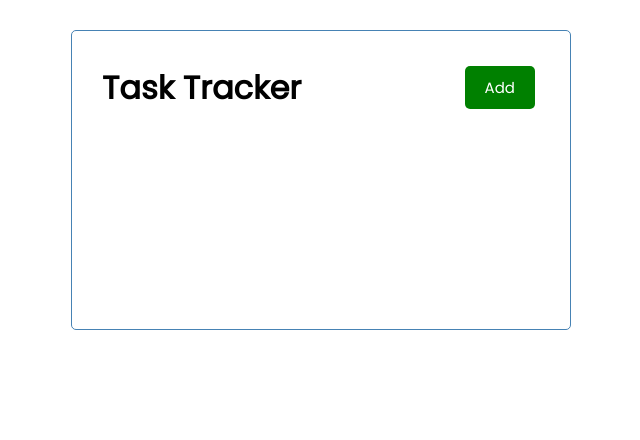
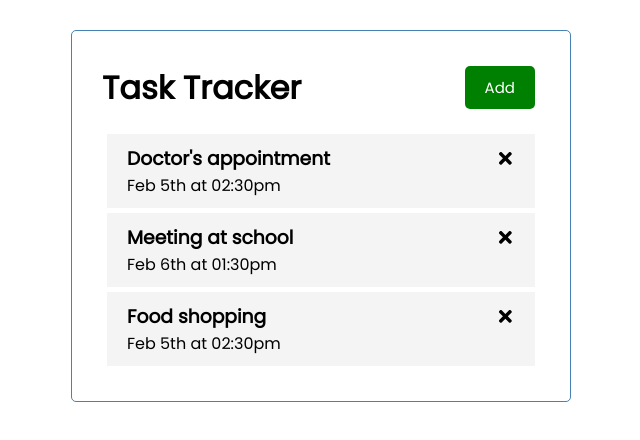
Before and after one commit to Tchybooxur/React_Task_Tracker, a React (Create React App) app: page / in a window 1280 px wide. Shown: the top 440 px of the page, without its empty margins (319-959 px from the left). Built offline with nearby package versions, Linux system fonts and the light colour scheme.

Commit message:
modified Button & Header; added Task & Tasks components

```diff
--- a/package.json
+++ b/package.json
@@ -8,6 +8,7 @@
     "@testing-library/user-event": "^13.5.0",
     "react": "^18.1.0",
     "react-dom": "^18.1.0",
+    "react-icon": "^1.0.0",
     "react-scripts": "5.0.1",
     "web-vitals": "^2.1.4"
   },
--- a/src/App.js
+++ b/src/App.js
@@ -1,9 +1,32 @@
+import { useState } from "react";
 import Header from "./components/Header";
+import Tasks from "./components/Tasks";
 
 function App() {
+  const [tasks, setTasks] = useState([
+    {
+        id : 1,
+        text : "Doctor's appointment",
+        day : "Feb 5th at 02:30pm",
+        reminder : true,
+    },
+    {
+        id : 2,
+        text : "Meeting at school",
+        day : "Feb 6th at 01:30pm",
+        reminder : true,
+    },
+    {
+        id : 3,
+        text : "Food shopping",
+        day : "Feb 5th at 02:30pm",
+        reminder : false,
+    },
+])
   return (
     <div className="container">
       <Header />
+      <Tasks tasks={ tasks }/>
     </div>
   );
 }
--- a/src/components/Button.js
+++ b/src/components/Button.js
@@ -1,15 +1,17 @@
 import PropTypes from 'prop-types'
 
-const Button = ({ color, text }) => {
-  return <button style={{ backgroundColor : color }} className='btn'>{text}</button>
+const Button = ({ color, text, onClick }) => {
+  return <button style={{ backgroundColor : color }}
+  className='btn' onClick={onClick}>{text}</button>
 }
 
 Button.defaultProps = {
-    color : 'steelblue'
+    color : 'steelblue',
 }
 
 Button.propTypes = {
     text : PropTypes.string,
-    color : PropTypes.string
+    color : PropTypes.string,
+    onClick : PropTypes.func
 }
 export default Button
--- a/src/components/Header.js
+++ b/src/components/Header.js
@@ -2,10 +2,14 @@
 import Button from './Button'
 
 const Header = ({ title }) => {
+  const onClick = () => {
+    alert("Click!")
+  }
   return (
     <header className='header'>
       <h1>{title}</h1>
-      <Button color='green' text='Add'/>
+      <Button color='green' text='Add'
+       onClick={onClick}/>
     </header>
   )
 }
--- /dev/null
+++ b/src/components/Task.js
@@ -0,0 +1,13 @@
+import { FaTimes } from "react-icons/fa"
+
+
+const Task = ({ task }) => {
+  return (
+    <div className="task">
+      <h3>{task.text} <FaTimes /></h3>
+      <p>{task.day}</p>
+    </div>
+  )
+}
+
+export default Task
--- /dev/null
+++ b/src/components/Tasks.js
@@ -0,0 +1,13 @@
+import Task from "./Task"
+
+const Tasks = ({ tasks }) => {
+
+  return (
+    <>
+      {tasks.map((task) =>
+      (<Task key={task.id} task={task}/>))}
+    </>
+  )
+}
+
+export default Tasks
```
Also changed, not shown: 1 other file (tests, documents, lock files or other folders).
